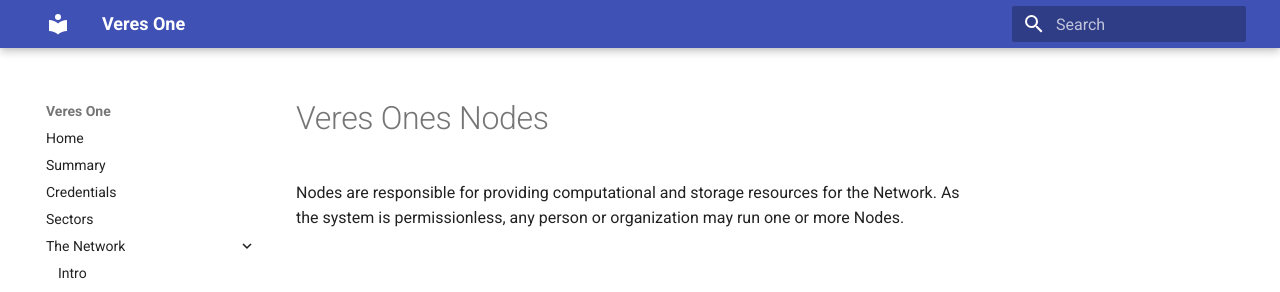
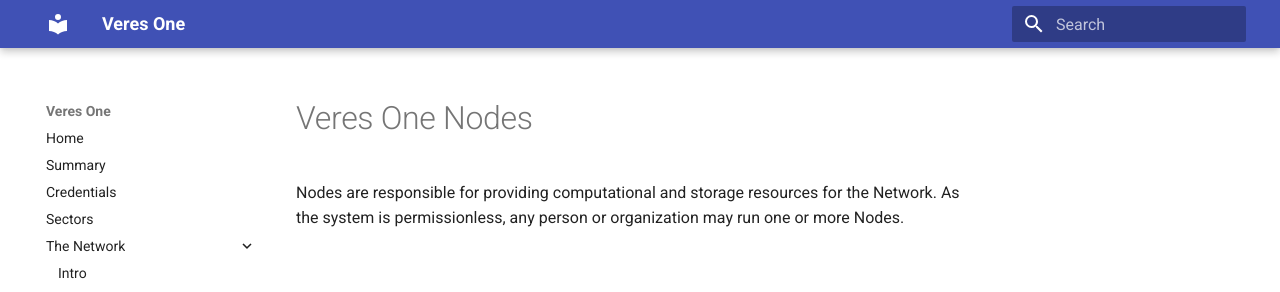
Before and after one commit to veres-one/docs.veres.one, an MkDocs documentation site: the page built from docs/ecosystem/nodes.md, in a window 1280 px wide. Shown: the top 292 px of the page. Built offline with MkDocs 1.6.1 and Material for MkDocs 9.7.7, drawn with Linux system fonts in a browser that asks for light colours; old or Windows-style settings are respelled for this version of MkDocs.

Commit message:
Edit Title for nodes.md

```diff
--- a/docs/ecosystem/nodes.md
+++ b/docs/ecosystem/nodes.md
@@ -1,5 +1,5 @@
 
-# Veres Ones Nodes
+# Veres One Nodes
 
 Nodes are responsible for providing computational and storage
 resources for the Network. As the system is permissionless,
```
